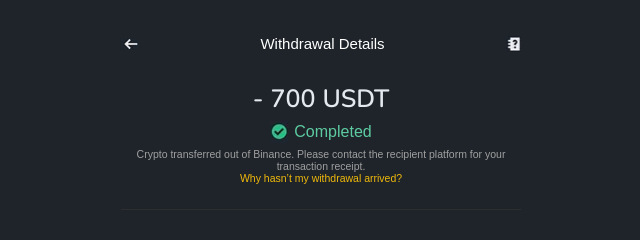
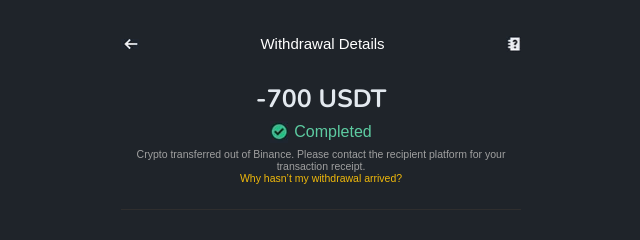
Before and after one commit to barasa001/dnn, a plain HTML site: page index.html in a window 1280 px wide. Shown: the top 240 px of the page, 319-959 px from the left. Drawn offline with nearby package versions, Linux system fonts and the light colour scheme; a web font is replaced by a local one.

Commit message:
Update index.html

```diff
--- a/index.html
+++ b/index.html
@@ -60,20 +60,12 @@
         }
 
         .amount {
-            font-family: 'BinancePlex', Arial;
+            font-family: 'Nunito', Arial;
             font-size: 25px;
-            font-weight: 550;
+            font-weight: 850;
             color: rgb(227, 233, 239);
         }
-        .amount .num {
-            font-family: 'Nunito', sans-serif;
-            font-weight: 550;
-            margin-left: 0px;
-        }
 
-        .amount .text {
-            font-family: 'Nunito', sans-serif;
-        }
 
         .completed {
             display: flex;
@@ -199,10 +191,7 @@
         </div>
 
         <div class="status-section">
-            <div class="amount">
-                <span class="num">-</span>
-                <span class="num">700</span>
-                <span class="text"> USDT</span></div>
+            <div class="amount">-700 <span class="text">USDT</span></div>
             <div class="completed">
                 <img src="tickn.png" alt="Completed">
                 Completed
```
